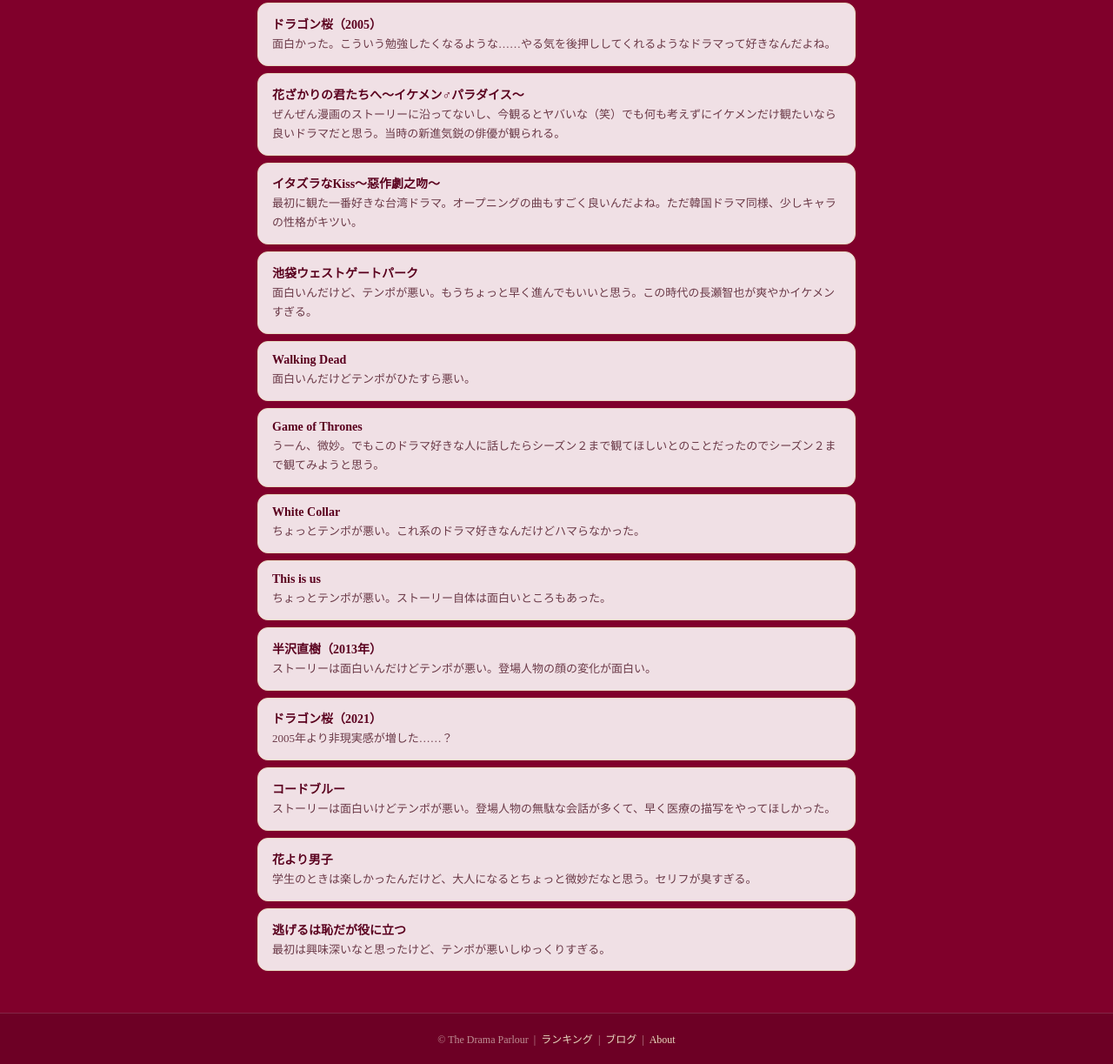
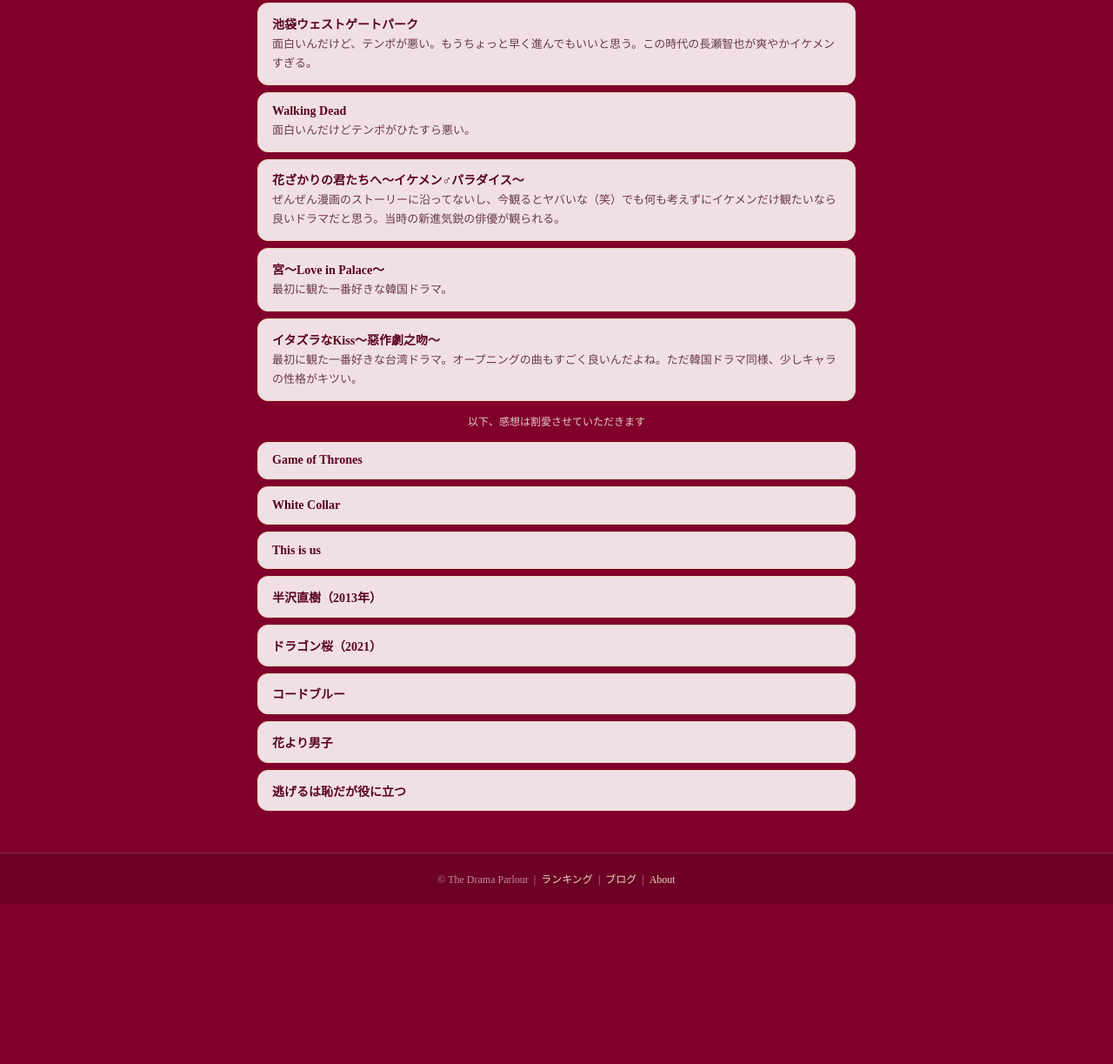
Before and after one commit to Azaleacreativeroom888/fan-drama, a plain HTML site: page ranking.html in a window 1280 px wide. Shown: the part 4009-5232 px from the top of the page at 87% size. After the commit the page ends 5048 px from the top, so only its background shows below. Drawn offline with nearby package versions, Linux system fonts and the light colour scheme; a web font is replaced by a local one.

Commit message:
Update ranking.html

```diff
--- a/ranking.html
+++ b/ranking.html
@@ -64,6 +64,9 @@
     .review-item-title { font-size: 14px; font-weight: 700; color: var(--wine-dark); margin-bottom: 3px; font-family: var(--font); }
     .review-item-text { font-size: 13px; color: var(--text-sub); line-height: 1.7; }
     .review-item-text:empty::after { content: "—"; color: #ccc; }
+
+    .review-note { font-size: 12px; color: var(--cream); opacity: .85; text-align: center; padding: .4rem 0; }
+    .review-item-title:last-child { margin-bottom: 0; }
 
     footer { text-align: center; padding: 1.25rem; font-size: 12px; color: rgba(245,237,224,0.6); border-top: 1px solid rgba(255,255,255,0.15); background: rgba(0,0,0,0.15); }
     footer a { color: var(--cream-mid); text-decoration: none; }
@@ -330,23 +333,8 @@
     </div>
 
     <div class="review-item">
-      <div class="review-item-title">宮～Love in Palace～</div>
-      <div class="review-item-text">最初に観た一番好きな韓国ドラマ。</div>
-    </div>
-
-    <div class="review-item">
       <div class="review-item-title">ドラゴン桜（2005）</div>
       <div class="review-item-text">面白かった。こういう勉強したくなるような……やる気を後押ししてくれるようなドラマって好きなんだよね。</div>
-    </div>
-
-    <div class="review-item">
-      <div class="review-item-title">花ざかりの君たちへ〜イケメン♂パラダイス〜</div>
-      <div class="review-item-text">ぜんぜん漫画のストーリーに沿ってないし、今観るとヤバいな（笑）でも何も考えずにイケメンだけ観たいなら良いドラマだと思う。当時の新進気鋭の俳優が観られる。</div>
-    </div>
-
-    <div class="review-item">
-      <div class="review-item-title">イタズラなKiss～惡作劇之吻～</div>
-      <div class="review-item-text">最初に観た一番好きな台湾ドラマ。オープニングの曲もすごく良いんだよね。ただ韓国ドラマ同様、少しキャラの性格がキツい。</div>
     </div>
 
     <div class="review-item">
@@ -360,43 +348,52 @@
     </div>
 
     <div class="review-item">
+      <div class="review-item-title">花ざかりの君たちへ〜イケメン♂パラダイス〜</div>
+      <div class="review-item-text">ぜんぜん漫画のストーリーに沿ってないし、今観るとヤバいな（笑）でも何も考えずにイケメンだけ観たいなら良いドラマだと思う。当時の新進気鋭の俳優が観られる。</div>
+    </div>
+
+    <div class="review-item">
+      <div class="review-item-title">宮～Love in Palace～</div>
+      <div class="review-item-text">最初に観た一番好きな韓国ドラマ。</div>
+    </div>
+
+    <div class="review-item">
+      <div class="review-item-title">イタズラなKiss～惡作劇之吻～</div>
+      <div class="review-item-text">最初に観た一番好きな台湾ドラマ。オープニングの曲もすごく良いんだよね。ただ韓国ドラマ同様、少しキャラの性格がキツい。</div>
+    </div>
+
+    <div class="review-note">以下、感想は割愛させていただきます</div>
+
+    <div class="review-item">
       <div class="review-item-title">Game of Thrones</div>
-      <div class="review-item-text">うーん、微妙。でもこのドラマ好きな人に話したらシーズン２まで観てほしいとのことだったのでシーズン２まで観てみようと思う。</div>
     </div>
 
     <div class="review-item">
       <div class="review-item-title">White Collar</div>
-      <div class="review-item-text">ちょっとテンポが悪い。これ系のドラマ好きなんだけどハマらなかった。</div>
     </div>
 
     <div class="review-item">
       <div class="review-item-title">This is us</div>
-      <div class="review-item-text">ちょっとテンポが悪い。ストーリー自体は面白いところもあった。</div>
     </div>
 
     <div class="review-item">
       <div class="review-item-title">半沢直樹（2013年）</div>
-      <div class="review-item-text">ストーリーは面白いんだけどテンポが悪い。登場人物の顔の変化が面白い。</div>
     </div>
 
     <div class="review-item">
       <div class="review-item-title">ドラゴン桜（2021）</div>
-      <div class="review-item-text">2005年より非現実感が増した……？</div>
     </div>
 
     <div class="review-item">
       <div class="review-item-title">コードブルー</div>
-      <div class="review-item-text">ストーリーは面白いけどテンポが悪い。登場人物の無駄な会話が多くて、早く医療の描写をやってほしかった。</div>
     </div>
 
     <div class="review-item">
       <div class="review-item-title">花より男子</div>
-      <div class="review-item-text">学生のときは楽しかったんだけど、大人になるとちょっと微妙だなと思う。セリフが臭すぎる。</div>
     </div>
 
     <div class="review-item">
       <div class="review-item-title">逃げるは恥だが役に立つ</div>
-      <div class="review-item-text">最初は興味深いなと思ったけど、テンポが悪いしゆっくりすぎる。</div>
     </div>
 
   </div>
```
